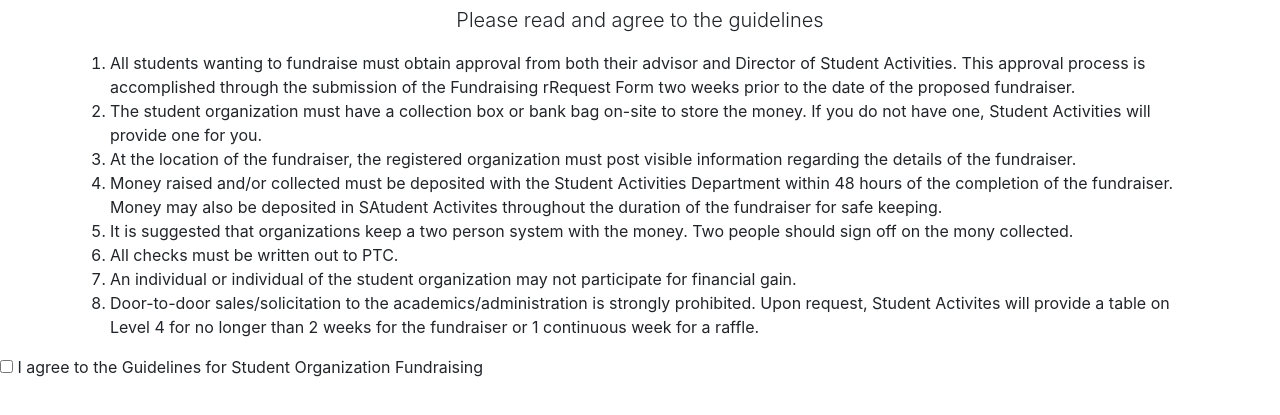
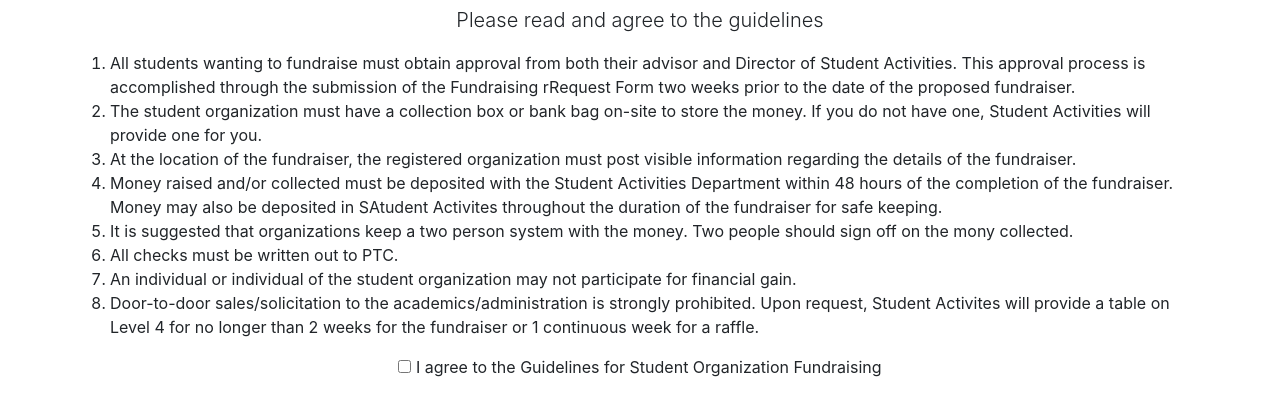
Before and after one commit to jdsteltz/ClubsPM, a website: page index.html in a window 1280 px wide. Shown: the part 155-570 px from the top of the page. Drawn offline with Linux system fonts and the light colour scheme.

Commit message:
Update index.html

```diff
--- a/index.html
+++ b/index.html
@@ -55,7 +55,7 @@
     </div>
   </div>
   <fieldset>
-    <div>
+    <div class="col-lg-12 text-center">
       <label for="agree"><input type="checkbox" name="choice" id="agree" value="agree"> I agree to the Guidelines for Student Organization Fundraising</label>
     </div>
   </fieldset>
```
